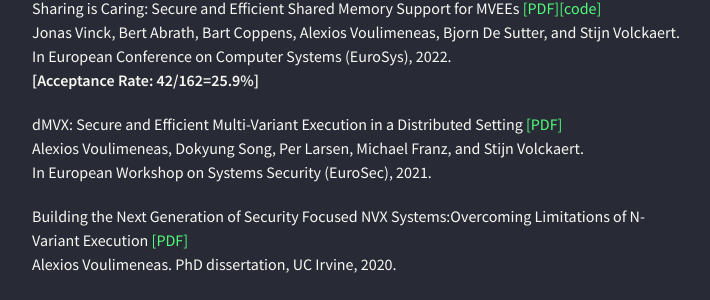
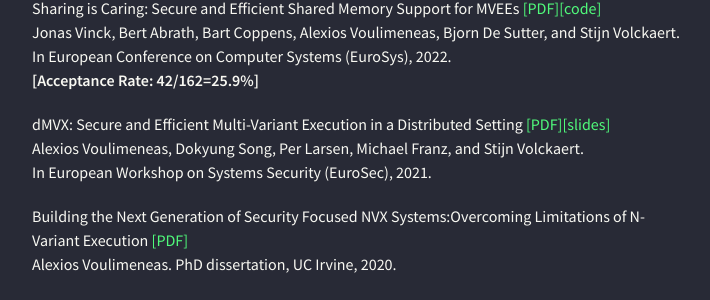
Before and after one commit to alexios-voulimeneas/alexios-voulimeneas.github.io, a Jekyll site: the page built from index.md, in a window 1280 px wide and 900 px high, scrolled down 1006 px. Shown: the part 146-446 px from the top of the window, without its empty margins (283-993 px from the left). Built offline with Jekyll 4.4.1, drawn with Linux system fonts in a browser that asks for light colours; nearby versions of some CDN libraries; the repository's description, which GitHub fills in, is left out.

Commit message:
Update index.md

```diff
--- a/index.md
+++ b/index.md
@@ -33,7 +33,7 @@
 In European Conference on Computer Systems (EuroSys), 2022.
 **[Acceptance Rate: 42/162=25.9%]**
 
-dMVX: Secure and Efficient Multi-Variant Execution in a Distributed Setting [[PDF]](https://arxiv.org/pdf/2011.02091.pdf)
+dMVX: Secure and Efficient Multi-Variant Execution in a Distributed Setting [[PDF]](https://arxiv.org/pdf/2011.02091.pdf)[[slides]](./papers/dMVX-eurosec2021.pptx)
 Alexios Voulimeneas, Dokyung Song, Per Larsen, Michael Franz, and Stijn Volckaert.
 In European Workshop on Systems Security (EuroSec), 2021.
 
```
